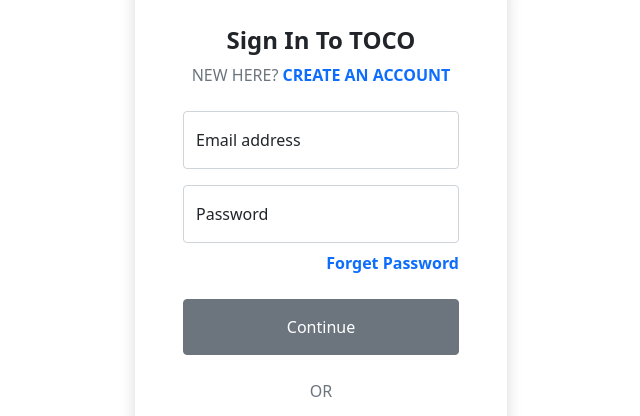
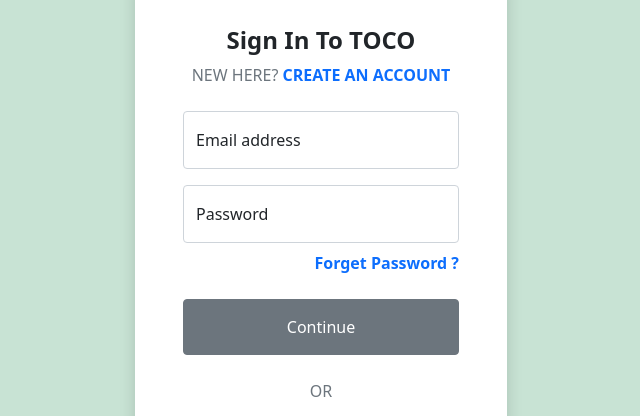
Before and after one commit to sakshijaiswal19/signup-form, a plain HTML site: page index.html in a window 1280 px wide. Shown: the part 171-587 px from the top of the page, without its empty margins (319-959 px from the left). Drawn offline with nearby package versions, Linux system fonts and the light colour scheme.

Commit message:
background

```diff
--- a/index.html
+++ b/index.html
@@ -32,7 +32,7 @@
                     <label for="floatingPassword">Password</label>
                   </div>
                   <div class="mt-2 text-end">
-                      <a href="#" class="text-primary fw-bold text-decoration-none">Forget Password</a>
+                      <a href="#" class="text-primary fw-bold text-decoration-none">Forget Password ?</a>
                   </div>
 
                   <button type="submit" class="btn btn-secondary submit_btn w-100 my-4">Continue</button>
--- a/style.css
+++ b/style.css
@@ -1,6 +1,8 @@
 .wrapper{
     padding: 0 0 100px;
     background-image: url("./images/bg.png");
+    background-color: #C8E3D4;
+
     background-position:bottom center;
     background-repeat: no-repeat;
     background-size: contain;
```
